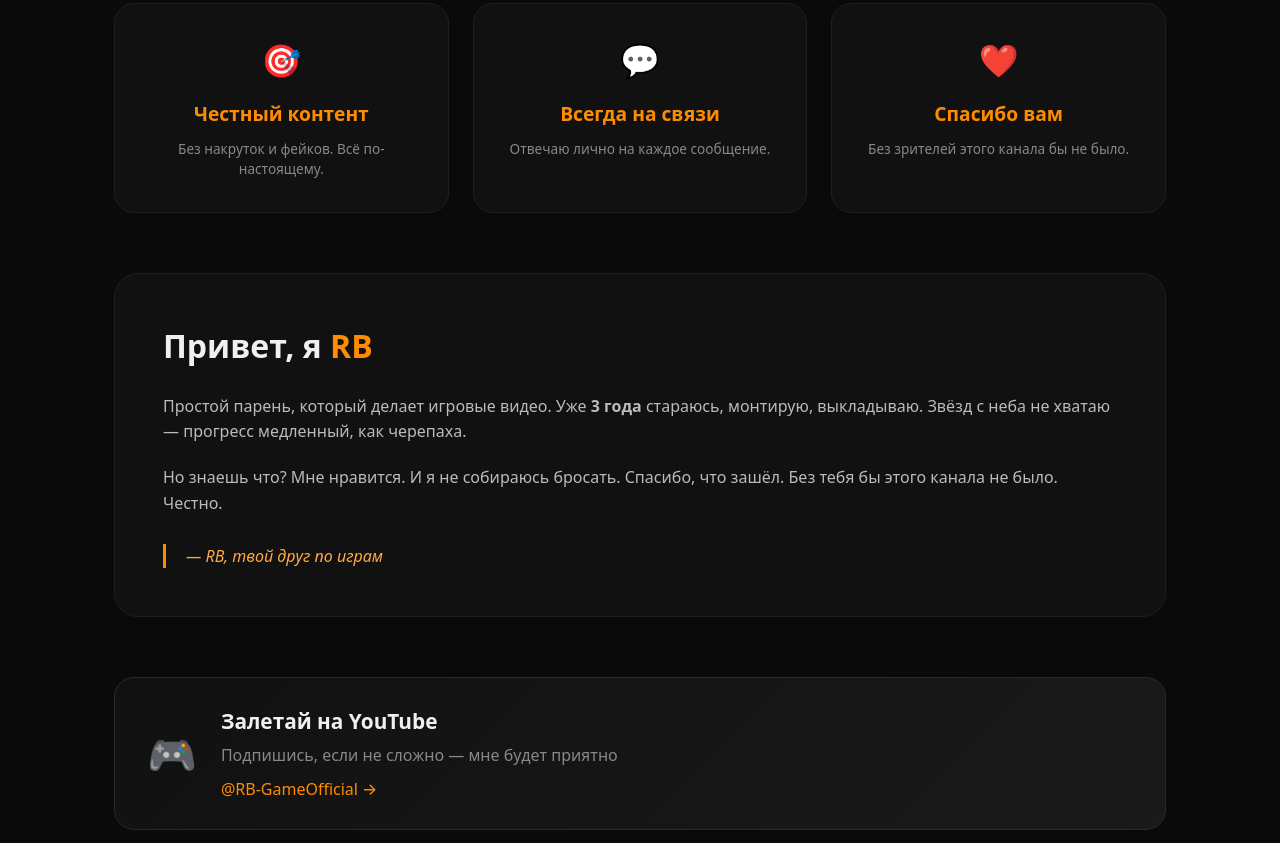
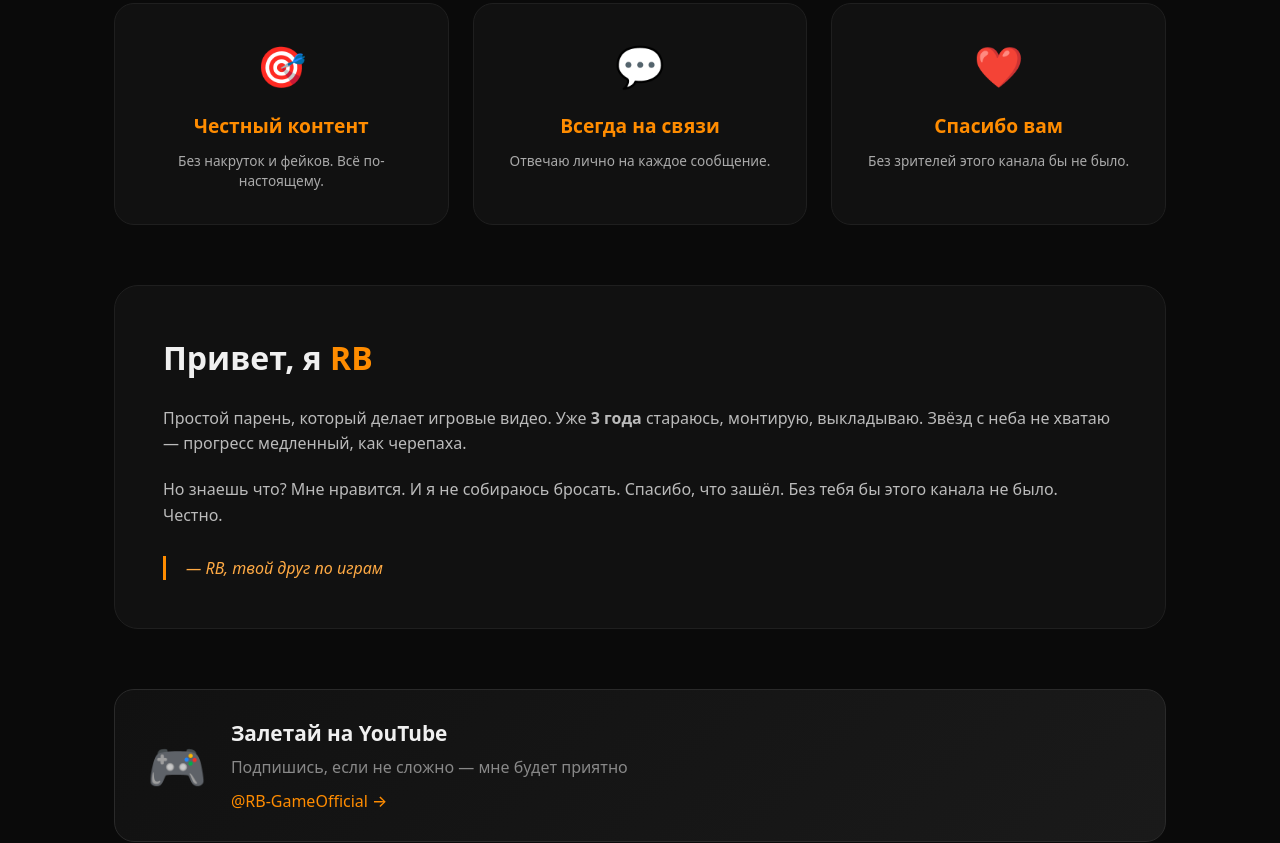
Before and after one commit to Rarturs123/RBOfficials, a plain HTML site: page index.html in a window 1280 px wide. Shown: the part 526-1369 px from the top of the page. Drawn offline with nearby package versions, Linux system fonts and the light colour scheme; a script that the page names is missing.

Commit message:
Update style.css

```diff
--- a/style.css
+++ b/style.css
@@ -161,7 +161,7 @@ body {
     padding: 0 24px 60px;
 }
 
-/* Features Grid */
+/* Features Grid - ICONS NOW ORANGE */
 .features-grid {
     display: grid;
     grid-template-columns: repeat(auto-fit, minmax(250px, 1fr));
@@ -184,8 +184,9 @@ body {
 }
 
 .feature-icon {
-    font-size: 2rem;
+    font-size: 2.5rem;
     margin-bottom: 16px;
+    color: #ff8c00;  /* ← ORANGE ICONS */
 }
 
 .feature-card h3 {
@@ -195,7 +196,7 @@ body {
 }
 
 .feature-card p {
-    color: #888;
+    color: #aaa;
     font-size: 0.85rem;
 }
 
@@ -244,7 +245,8 @@ body {
 }
 
 .youtube-icon {
-    font-size: 2.5rem;
+    font-size: 3rem;
+    color: #ff8c00;  /* ← ORANGE ICON */
 }
 
 .youtube-info {
@@ -265,6 +267,10 @@ body {
     color: #ff8c00;
     text-decoration: none;
     font-weight: 500;
+}
+
+.youtube-link:hover {
+    color: #ffaa44;
 }
 
 /* Contact Section */
@@ -317,6 +323,7 @@ body {
 .contact-form textarea:focus {
     outline: none;
     border-color: #ff8c00;
+    box-shadow: 0 0 0 2px rgba(255, 140, 0, 0.2);
 }
 
 .submit-button {
```
